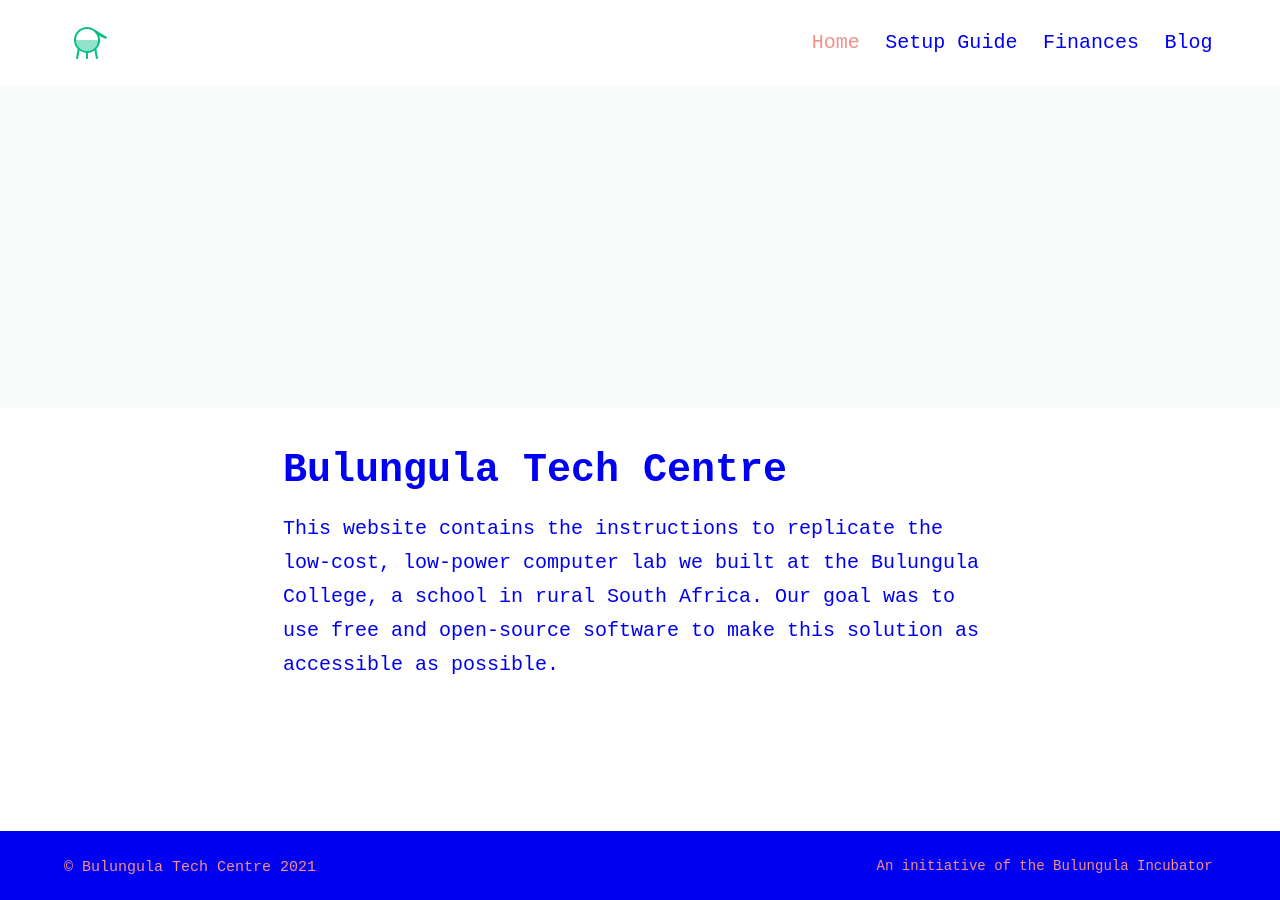
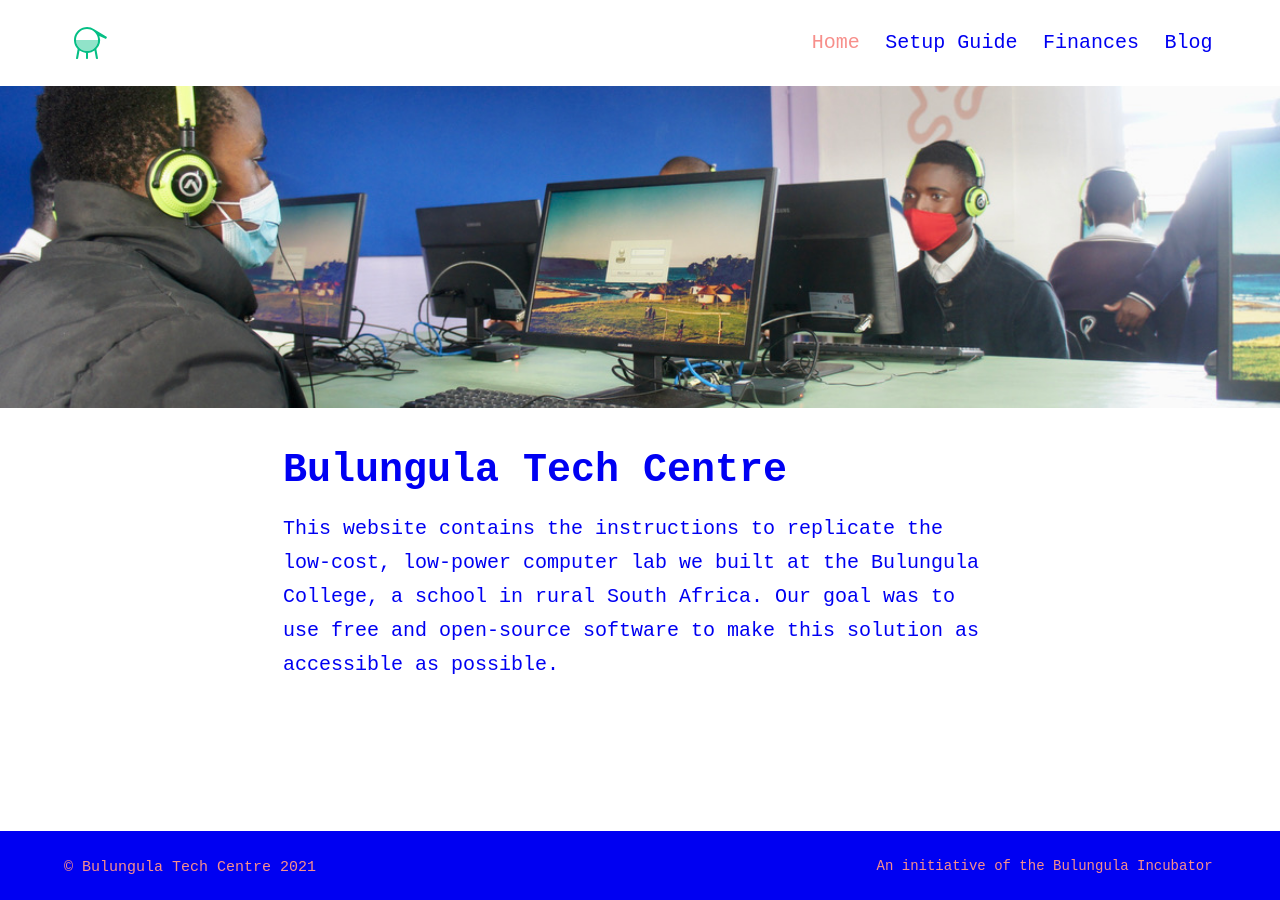
Before and after one commit to bulungula-tech-centre/bulungula-tech-centre, a Jekyll site: the page built from index.md, in a window 1280 px wide. Built offline with Jekyll 4.4.1, drawn with Linux system fonts in a browser that asks for light colours.

Commit message:
Update index.md

```diff
--- a/index.md
+++ b/index.md
@@ -1,8 +1,8 @@
 ---
 title: Bulungula Tech Centre
 feature_text: |
-feature_image: "/assets/images/students_on_computers.jpeg"
-excerpt: "Tech center is a starting point for [Jekyll](https://jekyllrb.com/) projects. Rather than starting from scratch, this boilerplate is designed to get the ball rolling immediately. Install it, configure it, tweak it, push it."
+feature_image: "/assets/images/home/students_on_computers.jpeg"
+excerpt: "This website contains the instructions to replicate the low-cost, low-power computer lab we built at the Bulungula College, a school in rural South Africa. Our goal was to use free and open-source software to make this solution as accessible as possible."
 ---
 
 This website contains the instructions to replicate the low-cost, low-power computer lab we built at the Bulungula College, a school in rural South Africa. Our goal was to use free and open-source software to make this solution as accessible as possible.
```
